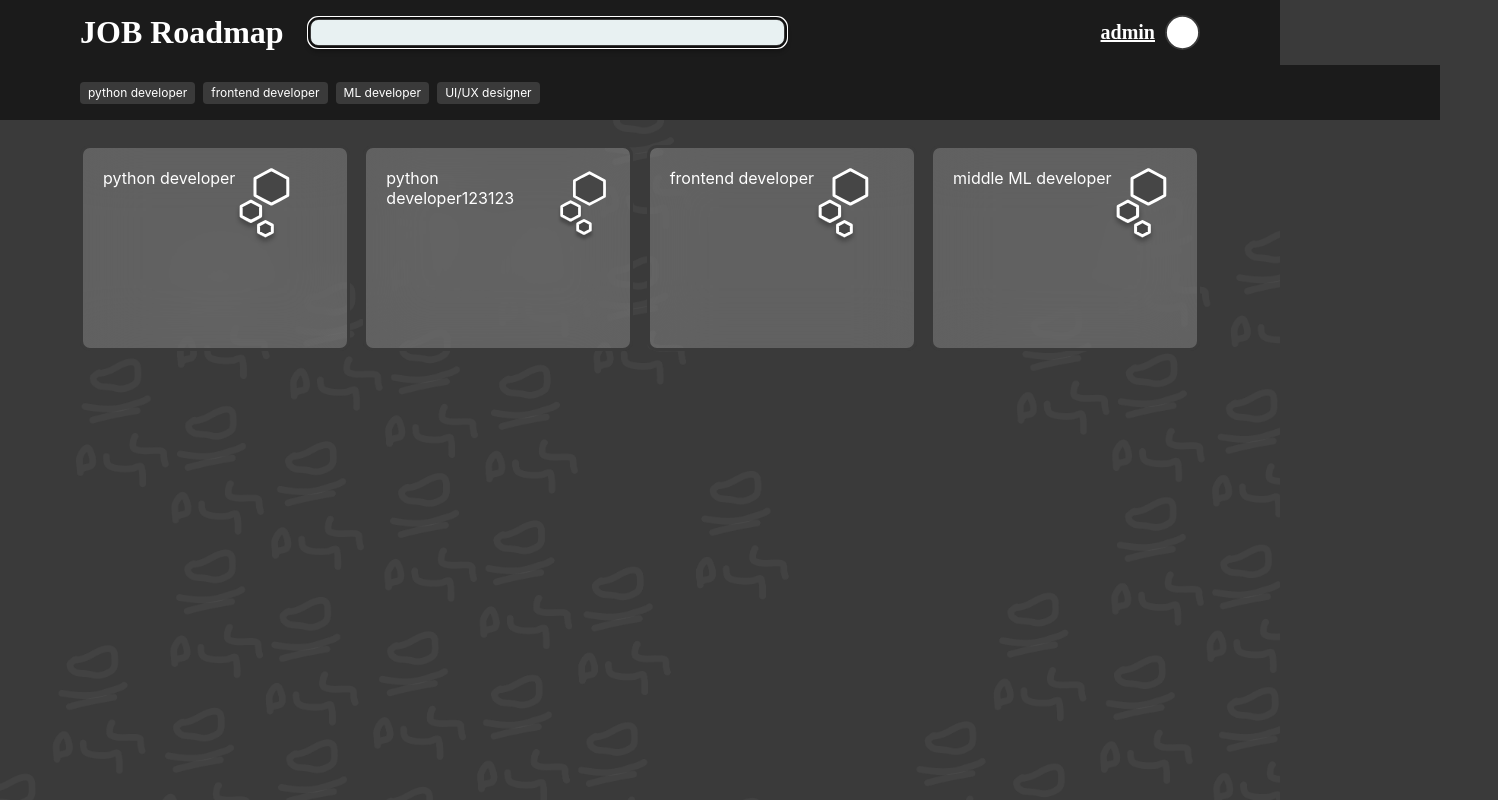
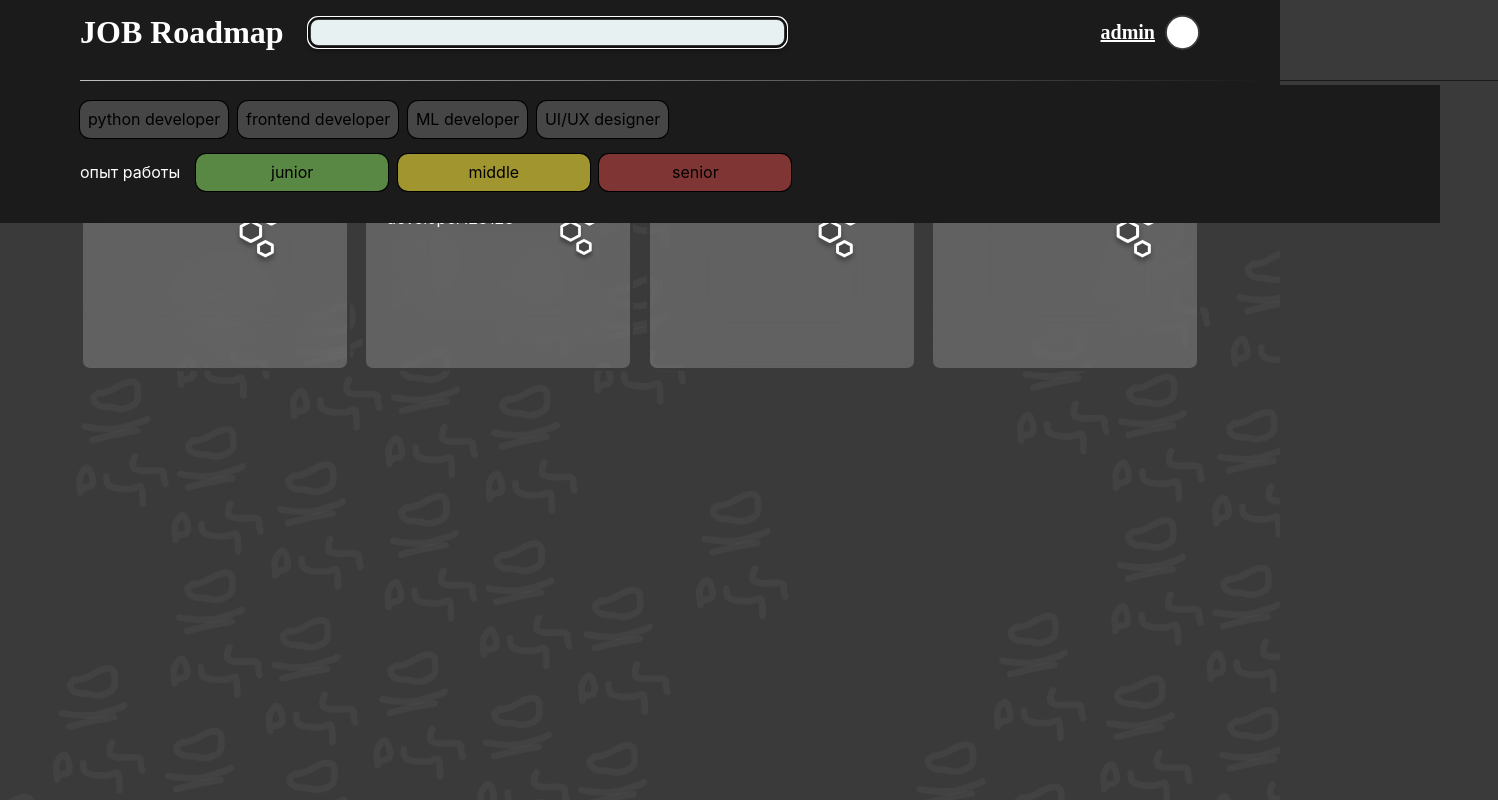
Before and after one commit to iiivan-lemon/jobRoadmap, a React (Create React App) app: page /profile in a window 1280 px wide. Both pictures are taken after a click on the element 699 px from the left and 32 px from the top of the page. Shown: the top 800 px of the page, 1498 px wide, since content can reach past the window. Built offline with nearby package versions, Linux system fonts and the light colour scheme.

Commit message:
F5: add new header

```diff
--- a/package.json
+++ b/package.json
@@ -90,7 +90,6 @@
     "typescript": "^5.0.2",
     "webpack": "^5.76.3"
   },
-  "proxy": "http://37.139.41.200:1323/",
   "resolutions": {
     "@storybook/react-docgen-typescript-plugin": "1.0.6--canary.9.cd77847.0"
   }
--- /dev/null
+++ b/src/features/Tag/Tag.module.css
@@ -0,0 +1,44 @@
+.tag{
+    margin-inline-end: 0.6rem;
+    padding: 0.4rem 0.5rem;
+    cursor: pointer;
+    box-shadow: 0 0 0 1px #000000;
+    border-radius: 10px;
+    box-sizing: border-box;
+    font-style: normal;
+    font-weight: 400;
+    font-size: 1rem;
+    line-height: 1.5rem;
+    text-align: center;
+    transition: 0.5s ease;
+}
+
+.profTag{
+    background: #464646;
+}
+
+.tag:hover{
+    color: white;
+    /*border: 1px solid white;*/
+}
+.tagActive{
+    color: white;
+    box-shadow: 0 0 0 3px #FFFFFF;
+    border-radius: 10px;
+}
+
+.gradeTag{
+    width: 12rem;
+}
+
+.junTag {
+    background: #598744;
+}
+
+.midTag{
+    background: #A0952F;
+}
+
+.senTag{
+    background: #803535;
+}
--- /dev/null
+++ b/src/features/Tag/Tag.tsx
@@ -0,0 +1,19 @@
+import styles from './Tag.module.css'
+const Tag = ({ title, className, setTitleTag, id, setGrade }): any => {
+  const setColorClick = (e): void => {
+    const els = document.getElementsByClassName(styles.tagActive)
+    for (let i = 0; i < els.length; ++i) {
+      if (els[i]?.id === e.target.id) { els[i].classList.remove(styles.tagActive) }
+    }
+    e.target.classList.toggle(styles.tagActive)
+    if (+e.target.id === 10) {
+      setGrade(title)
+      return
+    }
+    setTitleTag(title)
+  }
+  // eslint-disable-next-line @typescript-eslint/restrict-plus-operands
+  return (<div id={id} onClick = {setColorClick} className={styles.tag + ' ' + className}>{title}</div>)
+}
+
+export default Tag
--- a/src/features/header/Header.module.css
+++ b/src/features/header/Header.module.css
@@ -42,7 +42,6 @@
 }
 
 .headerTags {
-
     z-index: 10;
     background: #1B1B1B;
     position: absolute;
--- a/src/features/headerOptions/HeaderOptions.module.css
+++ b/src/features/headerOptions/HeaderOptions.module.css
@@ -1,3 +1,11 @@
-.tag{
-    cursor: pointer;
+.spaceLine{
+    margin-inline-start: 80px;
 }
+
+.headerOpsStrings{
+    margin-block-end: 1rem;
+}
+.gradeDesr{
+    color: white;
+    margin-inline-end: 1rem;
+}
--- a/src/features/headerOptions/HeaderOptions.tsx
+++ b/src/features/headerOptions/HeaderOptions.tsx
@@ -1,16 +1,17 @@
 /* eslint-disable @typescript-eslint/strict-boolean-expressions */
 import styles from '../header/Header.module.css'
-import { Space, Tag } from 'antd'
+import { Space } from 'antd'
 import React, { useEffect, useRef } from 'react'
 import ReactDOM from 'react-dom'
-import stylesTags from './HeaderOptions.module.css'
-
-const HeaderOptions = ({ tags, onClose, setTitleTag }): any => {
+import stylesOps from './HeaderOptions.module.css'
+import Tag from '../Tag/Tag'
+import stylesTag from './../Tag/Tag.module.css'
+const HeaderOptions = ({ tags, onClose, setTitleTag, setGrade }): any => {
+  const grades = ['junior', 'middle', 'senior']
   const ref = useRef<HTMLDivElement | null>(null)
   useEffect(() => {
     const checkIfClickedOutside = (e): void => {
-      // eslint-disable-next-line no-debugger
-      if (!(document.getElementById('search')?.contains(e.target))) {
+      if (!(document.getElementById('search')?.contains(e.target)) && !(ref.current?.contains(e.target))) {
         onClose()
       }
     }
@@ -27,19 +28,34 @@
     }
   }, [])
 
-  function renderTags (tags: string[]): any[] {
-    return tags.map((el, index) => <div className={stylesTags.tag} onClick={() => {
-      setTitleTag(el)
-    }}><Tag key={index} color="#3A3A3A">{el}</Tag></div>)
+  function renderTags (tags: string[], className: string[]): any[] {
+    return tags.map((el, index) => <Tag setGrade={setGrade} setTitleTag={setTitleTag} className={(tags.length === className.length) ? className[index] : className[0] }
+                                        title={el} id={(tags.length === className.length) ? 10 : 1 }></Tag>)
   }
 
   return ReactDOM.createPortal(
+      <>
+        <svg className={stylesOps.spaceLine} width="1418" height="1" viewBox="0 0 1418 1" fill="none" xmlns="http://www.w3.org/2000/svg">
+          <rect x="1418" y="1" width="1418" height="1" transform="rotate(-180 1418 1)" fill="url(#paint0_linear_120_572)"/>
+          <defs>
+            <linearGradient id="paint0_linear_120_572" x1="3027.87" y1="3.01352" x2="1647.1" y2="1.40684" gradientUnits="userSpaceOnUse">
+              <stop stop-color="#D9D9D9"/>
+              <stop offset="1" stop-color="#1B1B1B"/>
+            </linearGradient>
+          </defs>
+        </svg>
         <div className={styles.headerTags} ref={ref}>
             {/* <Divider orientation="left">Custom</Divider> */}
-            <Space size={[0, 8]} wrap>
-                {renderTags(tags)}
+            <Space className={stylesOps.headerOpsStrings} size={[0, 8]} wrap>
+                {renderTags(tags, [stylesTag.profTag])}
             </Space>
-        </div>, document.getElementById('header-options') as HTMLElement)
+
+          <Space className={stylesOps.headerOpsStrings} size={[0, 8]} wrap>
+            <span className={stylesOps.gradeDesr}>опыт работы</span>
+          {renderTags(grades, [stylesTag.junTag, stylesTag.midTag, stylesTag.senTag].map(el => el + ' ' + stylesTag.gradeTag))}
+          </Space>
+        </div></>, document.getElementById('header-options') as HTMLElement)
+
   // return (
   //       <div className={styles.headerTags} ref={ref}>
   //           {/* <Divider orientation="left">Custom</Divider> */}
--- a/src/features/nodeModal/NodeModal.tsx
+++ b/src/features/nodeModal/NodeModal.tsx
@@ -4,8 +4,6 @@
   const ref = React.useRef<HTMLDivElement | null>(null)
   React.useEffect(() => {
     const checkIfClickedOutside = (e): void => {
-      // eslint-disable-next-line no-debugger
-      // debugger
       if (nodeId === -1) {
         onClose()
       }
--- a/src/features/search/Search.tsx
+++ b/src/features/search/Search.tsx
@@ -12,6 +12,7 @@
   const [isModalOpen, setIsModalOpen] = useState(false)
   const [tags] = useState(['python developer', 'frontend developer', 'ML developer', 'UI/UX designer'])
   const [titleTag, setTitleTag] = useState('')
+  const [gradeTag, setGradeTag] = useState('')
   function sub (event: any): void {
     event?.preventDefault()
     if (changeData != null) {
@@ -21,9 +22,9 @@
     }
   }
   useEffect(() => {
-    (document.getElementById('search') as HTMLInputElement).value = titleTag
+    (document.getElementById('search') as HTMLInputElement).value = gradeTag + ' ' + titleTag
     if (changeData != null) changeData((document.getElementById('search') as HTMLInputElement).value)
-  }, [titleTag])
+  }, [titleTag, gradeTag])
 
   return (
       <React.Fragment>
@@ -35,7 +36,7 @@
         </div>
     {isModalOpen && <HeaderOptions tags={tags} onClose={() => {
       setIsModalOpen(false)
-    }} setTitleTag={setTitleTag}/>}
+    }} setTitleTag={setTitleTag} setGrade={setGradeTag}/>}
       </React.Fragment>
   )
 }
--- a/src/features/visGraph/Graph.tsx
+++ b/src/features/visGraph/Graph.tsx
@@ -29,7 +29,7 @@
       dragView: true
     },
     layout: {
-      randomSeed: 1,
+      randomSeed: 2,
       improvedLayout: true
       // hierarchical: true
       // hierarchical: {
@@ -128,8 +128,6 @@
         }
       })
     })
-    // eslint-disable-next-line no-debugger
-    // debugger
     graph = graph.sort((a, b) => a.size - b.size)
     graph.unshift({
       size: 0,
@@ -165,7 +163,7 @@
       },
       font: {
         color: 'white',
-        size: 36,
+        size: 30,
         bold: {
           mod: 'bold'
         },
@@ -178,7 +176,7 @@
       edges: graph.map((el: { id: number, value: number, size: number }, index: number) => ({
         from: mainNode.id,
         to: el.id,
-        length: el.size
+        length: 0.1 * (index + 1)
       })).filter((el) => el.to !== el.from)
     }
   }
@@ -203,8 +201,6 @@
     network.setData(setGraph(data))
     network.setOptions({ ...options, layout: { randomSeed: network.getSeed() } })
     network.on('selectNode', () => {
-      // eslint-disable-next-line no-debugger
-      // debugger
       // setIsModalOpen(+network.getSelectedNodes()[0])
     })
   }, [data])
--- a/src/models/dataGraph/dataGraphSlice.ts
+++ b/src/models/dataGraph/dataGraphSlice.ts
@@ -46,7 +46,6 @@
   'dataGraph/fetchDataGraph',
   async (input: string) => {
     const response = await fetchDataGraph(input)
-    // eslint-disable-next-line no-debugger
     checkStatus(response.status)
     // The value we return becomes the `fulfilled` action payload
     return response.data.technologies
@@ -81,7 +80,6 @@
         console.log('loading')
       })
       .addCase(getDataGraph.fulfilled, (state, action) => {
-        // eslint-disable-next-line no-debugger
         state.length = 0
         state.push(...action.payload)
       })
--- a/src/pages/homePage/HomePage.tsx
+++ b/src/pages/homePage/HomePage.tsx
@@ -14,13 +14,11 @@
   const [loading, setLoad] = React.useState(true)
 
   React.useEffect(() => {
-    document.body.style.overflow = 'none'
+    document.body.style.overflow = 'hidden'
     document.getElementById('header')?.classList.remove('headerFix')
   }, [])
   React.useEffect(() => {
     if (data.length > 0) {
-      // eslint-disable-next-line no-debugger
-      // debugger
       setTimeout(() => { setLoad(false) }, 5000)
     } else setLoad(true)
   }, [data])
```
